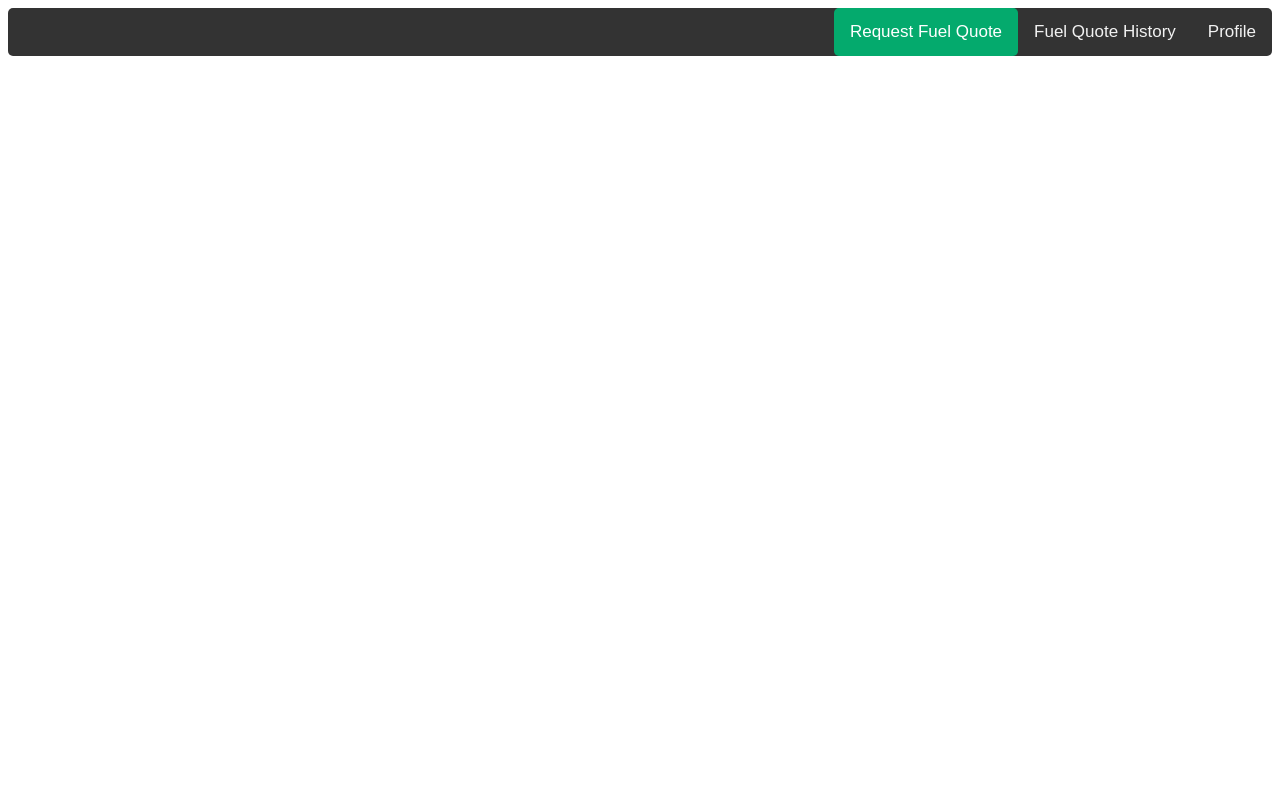
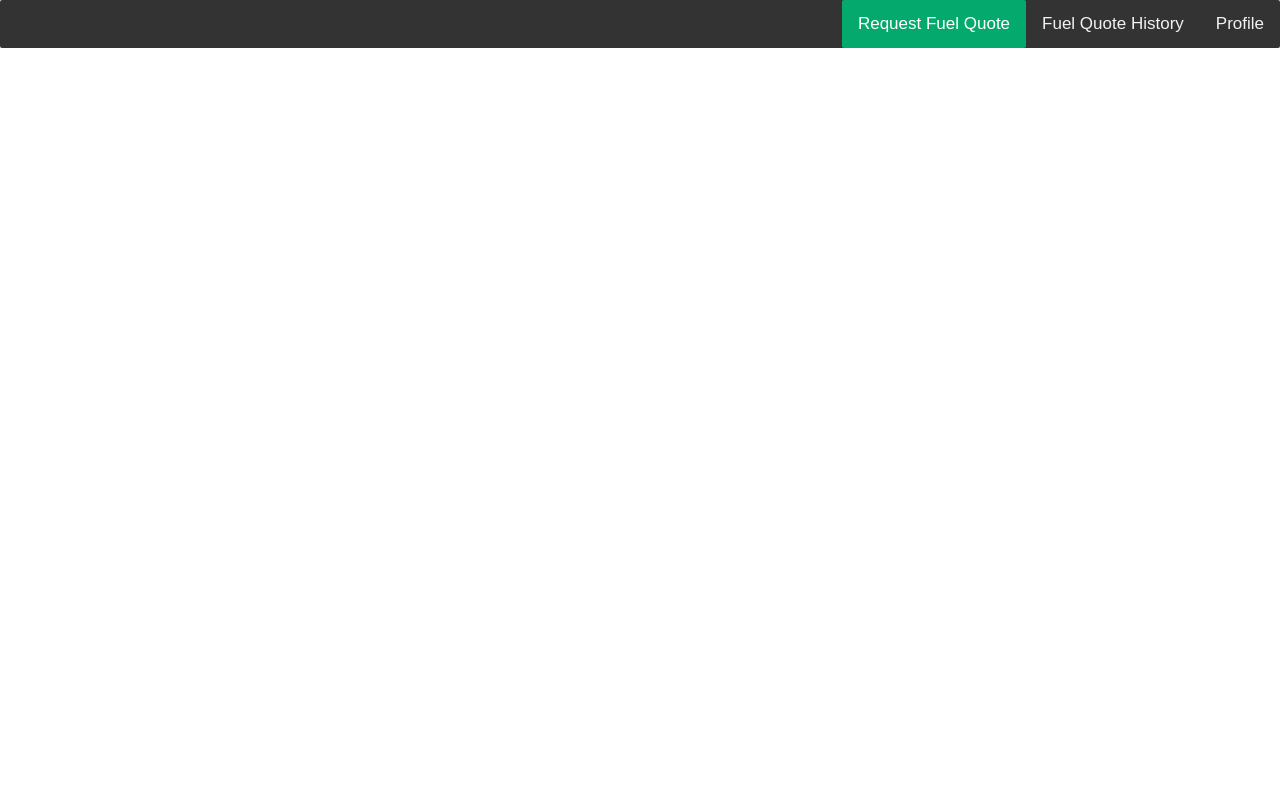
Before and after one commit to TeamProject12COSC/Team12COSC4353GroupProject, a PHP site: page /Nav.html in a window 1280 px wide. Run offline with PHP 8.4, Linux system fonts and the light colour scheme.

Commit message:
Joshua Nav.css

```diff
--- a/Assignment2/Nav.css
+++ b/Assignment2/Nav.css
@@ -1,12 +1,15 @@
 :root {
   font-family: Arial, Helvetica, sans-serif;
+}
+body {
+  margin: 0px;
 }
 /*referenced code from w3 schools for styling navigation bar*/
 /* Add background color to the top navigation */
 .topnav {
   background-color: #333;
   overflow: hidden;
-  border-radius: 5px;
+  border-radius: 2px;
 }
 
 /* Style the links inside the navigation bar */
@@ -18,7 +21,7 @@
   padding: 14px 16px;
   text-decoration: none;
   font-size: 17px;
-  border-radius: 5px;
+  border-radius: 2px;
 }
 
 /* Change color of links on hover */
```
